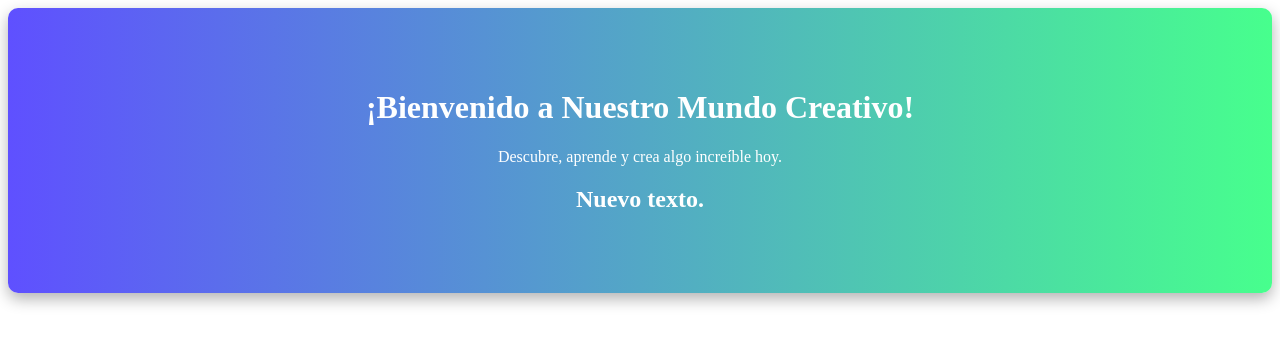
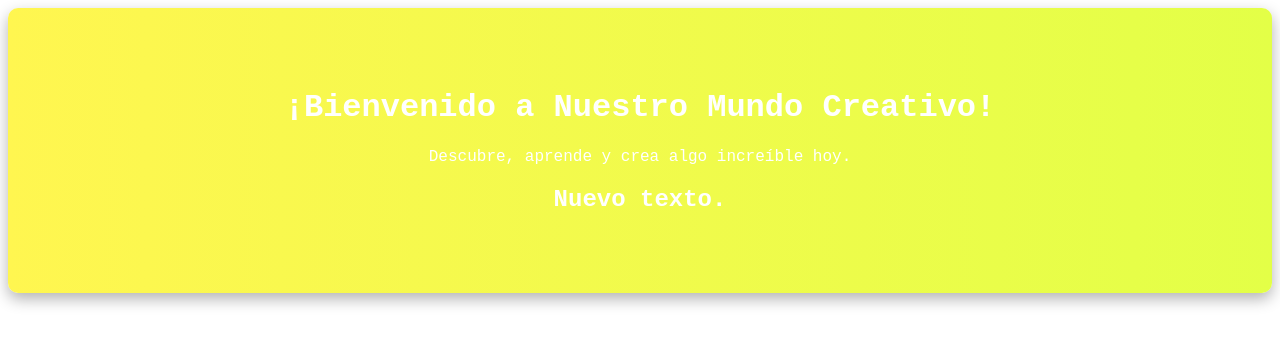
Before and after one commit to Lucky597/CalculadoraUpdate, a plain HTML site: page nbproject/PruebasGit/index.html in a window 1280 px wide. Drawn offline with Linux system fonts and the light colour scheme.

Commit message:
Curier y Amarillo

```diff
--- a/nbproject/PruebasGit/styles.css
+++ b/nbproject/PruebasGit/styles.css
@@ -1,5 +1,8 @@
+body {
+    font-family: 'Courier New';
+}
 .cabecera {
-    background: linear-gradient(90deg, #5f50ff, #47ff8d);
+    background: linear-gradient(90deg, #fff650, #e3ff47);
     color: white;
     text-align: center;
     padding: 60px 20px;
```
